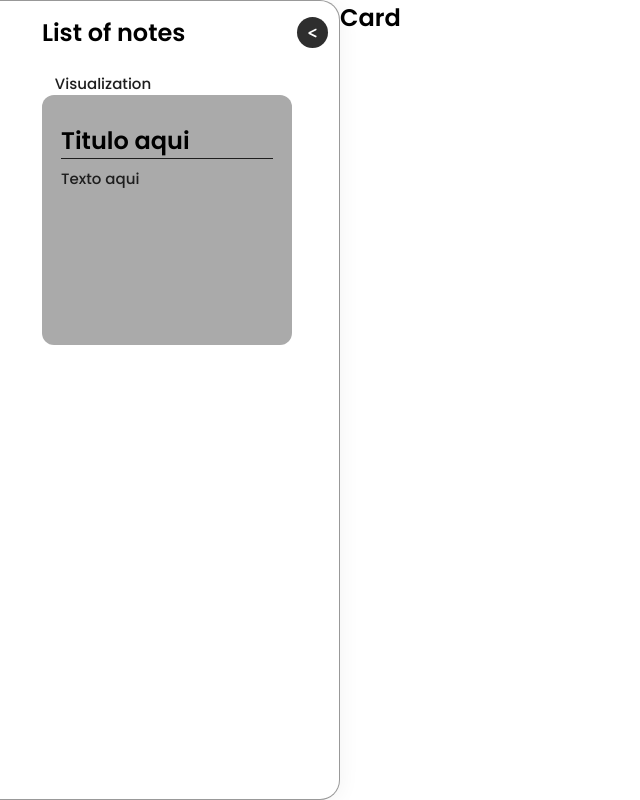
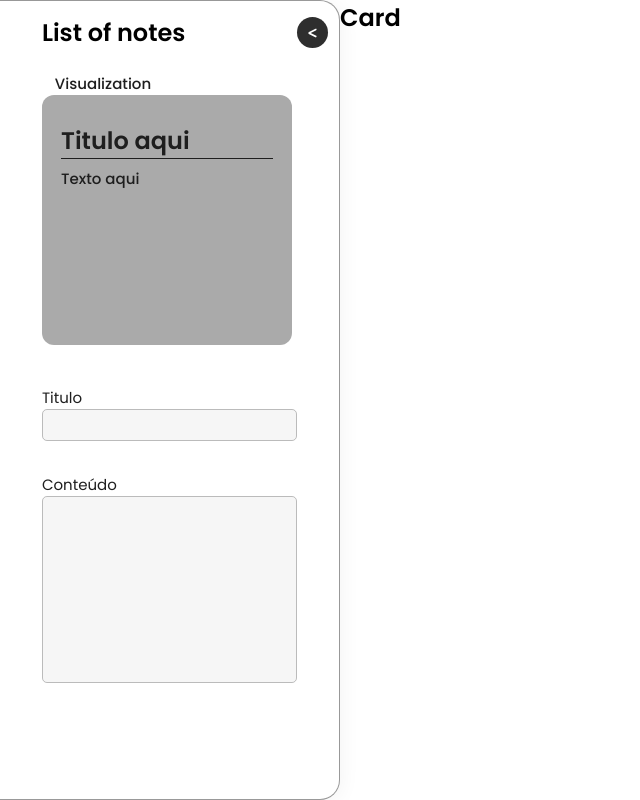
Before and after one commit to WillianOL/List-of-notes, a React (Vite) app: page / in a window 1280 px wide. Shown: the whole page, without its empty margins (0-640 px from the left). Built offline with nearby package versions, Linux system fonts and the light colour scheme.

Commit message:
Inputs de titulo e conteudo, e funcionalidade  de motrar o titulo e o conteudo sendo escrito em tempo real no card

```diff
--- a/src/GlobalContext.jsx
+++ b/src/GlobalContext.jsx
@@ -9,8 +9,16 @@ export const GlobalStorage = ({children}) => {
     background: "#AAA"
   })
 
+  function escreverTitulo({target}) {
+    setEstilo({...estilo, titulo: target.value || "Titulo aqui"})
+  }
+
+  function escreverConteudo({target}) {
+    setEstilo({...estilo, texto: target.value || "Texto aqui"})
+  }
+
   return (
-    <GlobalContext.Provider value={{estilo, setEstilo}}>
+    <GlobalContext.Provider value={{estilo, setEstilo, escreverTitulo, escreverConteudo}}>
       {children}
     </GlobalContext.Provider>
   )
--- a/src/components/sidebar/CardVisualization/CardVisualization.jsx
+++ b/src/components/sidebar/CardVisualization/CardVisualization.jsx
@@ -1,18 +1,20 @@
 import React from 'react';
-import './CardVisualization.scss'
+import './CardVisualization.scss';
+import { GlobalContext } from '../../../GlobalContext';
 
-const CardVisualization = ({estilo}) => {
-  const {titulo, texto, background} = estilo;
+const CardVisualization = () => {
+  const { estilo } = React.useContext(GlobalContext);
+  const { titulo, texto, background } = estilo;
 
   return (
-    <div className='cardVisualization'>
+    <div className="cardVisualization">
       <p>Visualization</p>
-      <div className="cardExemple" style={{backgroundColor: background}}>
+      <div className="cardExemple" style={{ backgroundColor: background }}>
         <h1>{titulo}</h1>
         <p>{texto}</p>
       </div>
     </div>
-  )
-}
+  );
+};
 
 export default CardVisualization;
--- a/src/components/sidebar/CardVisualization/CardVisualization.scss
+++ b/src/components/sidebar/CardVisualization/CardVisualization.scss
@@ -16,11 +16,14 @@
     h1 {
       font-size: 1.5rem;
       border-bottom: 1px solid #1E1E1E;
+      color: #1E1E1E;
+      max-width: 100%;
     }
 
     p {
       margin: 0;
       margin-top: .5rem;
+      color: #1E1E1E;
     }
   }
 }
--- /dev/null
+++ b/src/components/sidebar/InputsContent/Input/Input.jsx
@@ -0,0 +1,14 @@
+import React from 'react'
+import { GlobalContext } from '../../../../GlobalContext'
+
+const Input = ({inputName, funcaoEscrever}) => {
+
+  return (
+    <div>
+      <label htmlFor={inputName}>{inputName}</label>
+      <input type="text" name={inputName} id={inputName} onChange={funcaoEscrever} />
+    </div>
+  )
+}
+
+export default Input
--- /dev/null
+++ b/src/components/sidebar/InputsContent/InputsContent.jsx
@@ -0,0 +1,17 @@
+import React from 'react'
+import './InputsContent.scss'
+import Input from './Input/Input'
+import { GlobalContext } from '../../../GlobalContext'
+
+const InputsContent = () => {
+  const {escreverTitulo, escreverConteudo} = React.useContext(GlobalContext)
+
+  return (
+    <div className='inputConteiner'>
+      <Input inputName={"Titulo"} funcaoEscrever={escreverTitulo} />
+      <Input inputName={"Conteúdo"} funcaoEscrever={escreverConteudo} />
+    </div>
+  )
+}
+
+export default InputsContent
--- /dev/null
+++ b/src/components/sidebar/InputsContent/InputsContent.scss
@@ -0,0 +1,23 @@
+.inputConteiner {
+  display: flex;
+  flex-direction: column;
+  margin-top: 2.56rem;
+  gap: 2rem;
+  div{
+    display: flex;
+    flex-direction: column;
+    label {
+      font-size: 0.9375rem;
+      color: #1E1E1E;
+    }
+    input {
+      background-color: #D9D9D93D;
+      border: 1px solid #BBBBBB;
+      border-radius: 0.31rem;
+      padding: 5px;
+    }
+    &:nth-child(2) input {
+      height: 11.6875rem;
+    }
+  }
+}
--- a/src/components/sidebar/Sidebar.jsx
+++ b/src/components/sidebar/Sidebar.jsx
@@ -2,16 +2,16 @@ import React from 'react';
 import Header from './Header/Header';
 import "./Sidebar.scss"
 import CardVisualization from './CardVisualization/CardVisualization';
-import { GlobalContext } from '../../GlobalContext';
+import InputsContent from './InputsContent/InputsContent';
 
 const Sidebar = () => {
   const [close, setClose] = React.useState('')
-  const {estilo} = React.useContext(GlobalContext)
 
   return (
     <section className={`sidebar ${close}`}>
       <Header close={close} setClose={setClose} />
-      <CardVisualization estilo={estilo} />
+      <CardVisualization/>
+      <InputsContent />
     </section>
   )
 }
```
